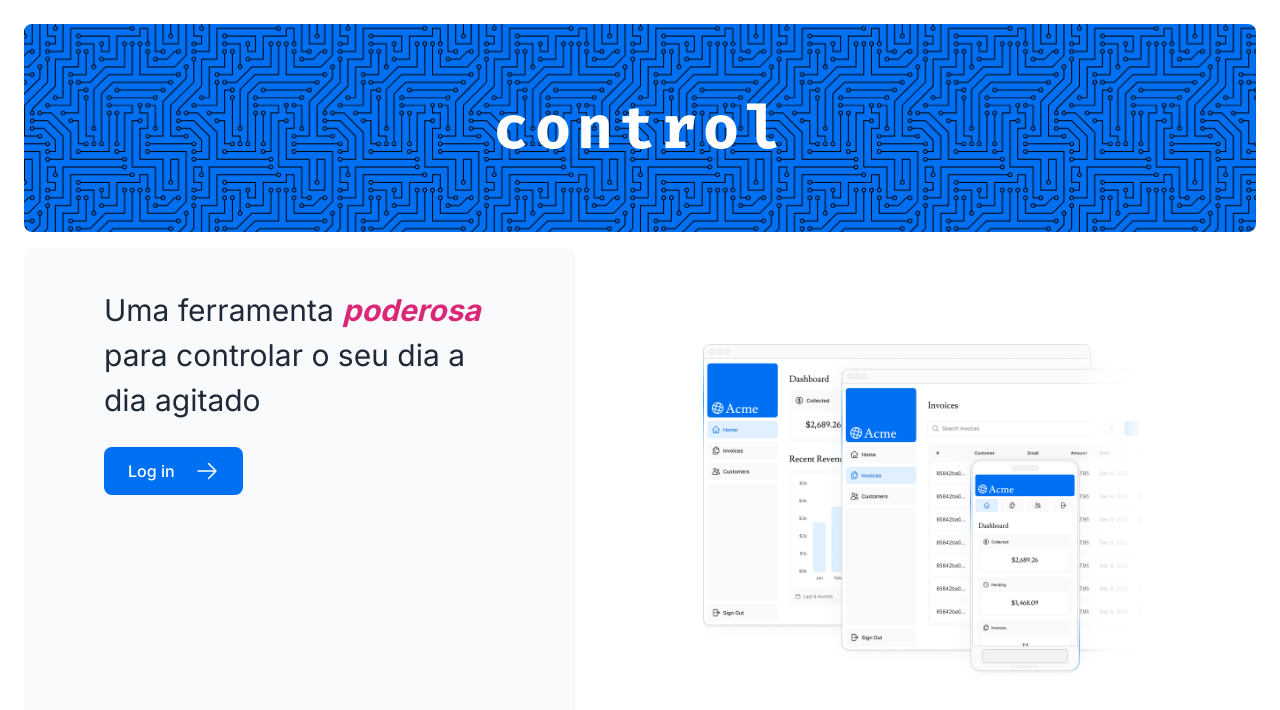
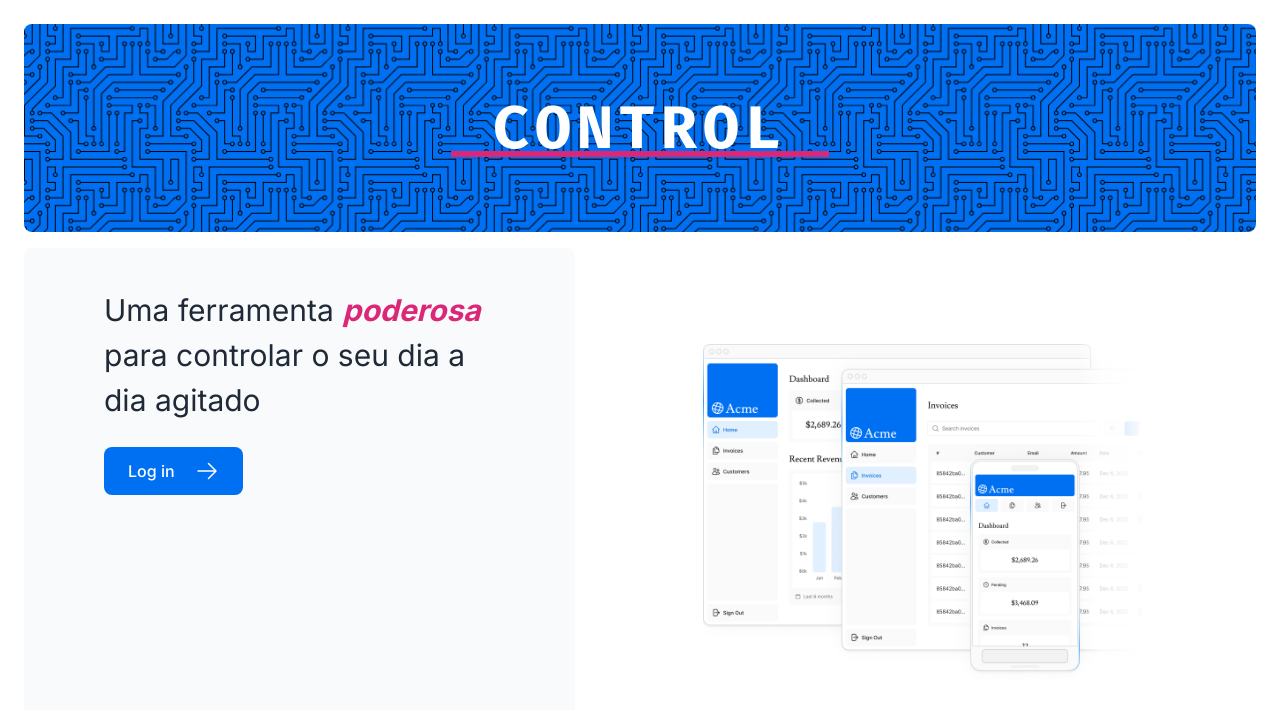
Before and after one commit to Narue-GS/control, a Next.js app: page / in a window 1280 px wide. Shown: the top 710 px of the page. Built offline with nearby package versions, Linux system fonts and the light colour scheme.

Commit message:
feat: change hero banner style

```diff
--- a/app/page.tsx
+++ b/app/page.tsx
@@ -11,7 +11,11 @@
     <>
       <main className="flex bg-[url('../../public/chip.svg')] bg-center bg-cover bg-blue-500 md:bg-opacity-0 md:bg-none  min-h-screen flex-col p-6">
         <div className="flex justify-center bg-transparent md:bg-[url('../../public/chip.svg')] text-white bg-center bg-cover h-40 shrink-0 items-center rounded-lg md:bg-blue-500 md:h-52 overflow-hidden">
-          <span className={`${lusitana.className} shadow tracking-widest font-bold text-3xl md:text-6xl`}>control</span>
+          <span className={`${lusitana.className} underline decoration-pink-600 shadow  tracking-widest font-bold text-4xl md:text-6xl`}>
+            <span className='text-transparent'>a</span>
+            CONTROL
+            <span className='text-transparent'>a</span>
+          </span>
         </div>
         <div className="mt-4 flex grow flex-col gap-4 md:flex-row">
           <div className="flex flex-col gap-6 rounded-lg bg-gray-50 px-6 py-10  md:w-1/2 md:px-20">
@@ -26,7 +30,7 @@
               <span>Log in</span> <ArrowRightIcon className="w-5 md:w-6" />
             </Link>
           </div>
-          <div className="flex items-center justify-center p-6 md:w-3/5 md:px-28 md:py-12">
+          <div className="flex items-center justify-center bg-white rounded-lg p-6 md:w-3/5 md:px-28 md:py-12">
             <Image
               src="/hero-desktop.png"
               width={1000}
```
